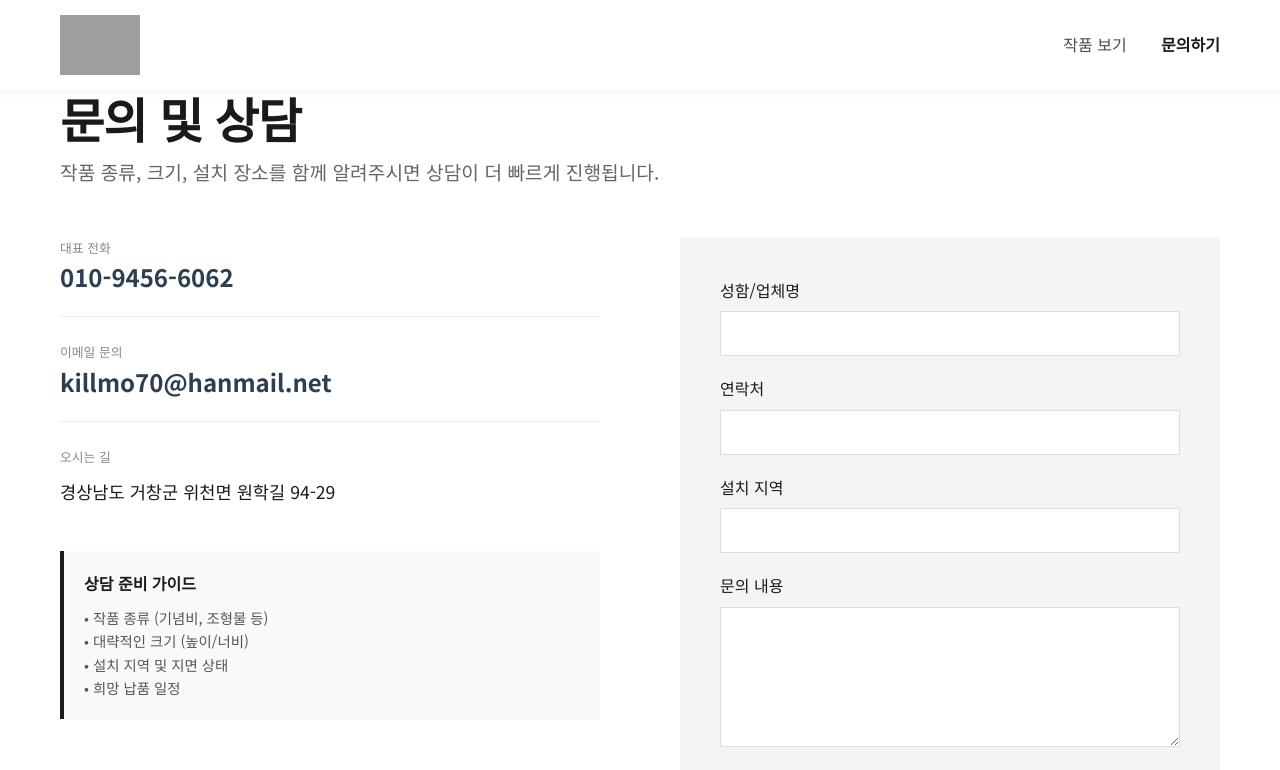
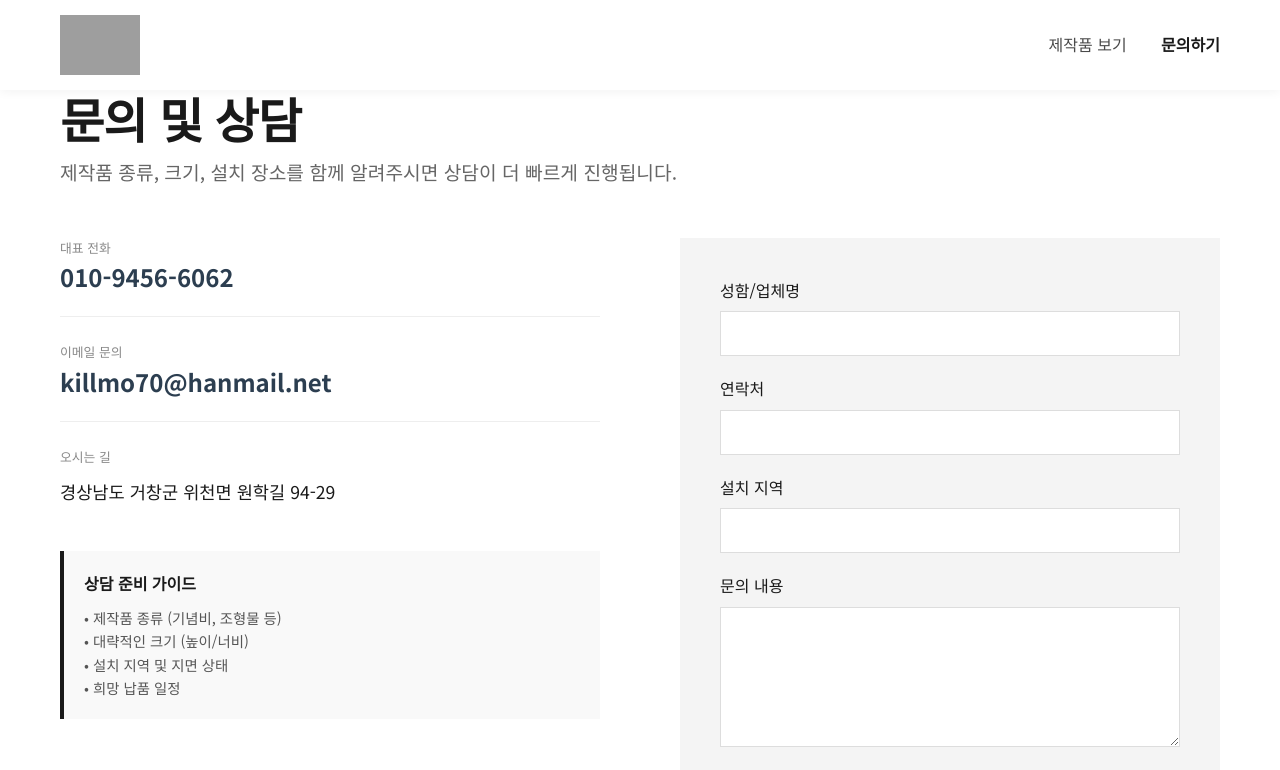
Before and after one commit to ehdgk0214/dongminstone.github.io, a plain HTML site: page index.html in a window 1280 px wide. Both pictures are taken after a click on the button "지금 문의하기". Shown: the top 770 px of the page. Drawn offline with Linux system fonts and the light colour scheme; grey boxes are pictures that could not be loaded.

Commit message:
Update index.html
작품-> 제작품으로 변경

```diff
--- a/index.html
+++ b/index.html
@@ -94,7 +94,7 @@
             padding: 16px 40px; font-size: 1rem; cursor: pointer; transition: var(--transition);
             border: none; font-weight: 500;
         }
-        /* 1. 작품 보기 버튼 (테두리만 있는 스타일로 변경) */
+        /* 1. 제작품 보기 버튼 (테두리만 있는 스타일로 변경) */
         .btn-primary {
             background: transparent;
             border: 1px solid var(--white);
@@ -186,7 +186,7 @@
     <img src="https://raw.githubusercontent.com/ehdgk0214/Dongminstone/main/image%20folder/dongminlogologo.png" alt="동민조형석재 로고" class="logo-img">
 </div>
         <div class="nav-links">
-                <button onclick="showPage('portfolio')" id="btn-port">작품 보기</button>
+                <button onclick="showPage('portfolio')" id="btn-port">제작품 보기</button>
                 <button onclick="showPage('contact')" id="btn-cont">문의하기</button>
             </div>
         </div>
@@ -198,7 +198,7 @@
                 <h1>석재 조형물 · 기념비 · 맞춤 제작</h1>
                 <p>수십 년의 숙련된 기술로 공간의 가치를 더하는 석재 예술을 실현합니다.</p>
                 <div class="cta-group">
-                    <button class="btn btn-primary" onclick="document.getElementById('gallery').scrollIntoView()">작품 보기</button>
+                    <button class="btn btn-primary" onclick="document.getElementById('gallery').scrollIntoView()">제작품 보기</button>
                     <button class="btn btn-outline" onclick="showPage('contact')">문의하기</button>
                 </div>
             </div>
@@ -213,7 +213,7 @@
         </div>
 
         <section id="gallery" class="container">
-            <h2 class="section-title">주요 작품 포트폴리오</h2>
+            <h2 class="section-title">주요 제작품 포트폴리오</h2>
             <div class="gallery-grid" id="gallery-container">
                 </div>
         </section>
@@ -252,7 +252,7 @@
         <section class="container">
             <h1 style="font-size: 3rem;">문의 및 상담</h1>
             <p style="font-size: 1.2rem; margin-bottom: 40px; color: #666;">
-                작품 종류, 크기, 설치 장소를 함께 알려주시면 상담이 더 빠르게 진행됩니다.
+                제작품 종류, 크기, 설치 장소를 함께 알려주시면 상담이 더 빠르게 진행됩니다.
             </p>
 
             <div class="contact-layout">
@@ -272,7 +272,7 @@
                     <div style="background:#f9f9f9; padding:20px; border-left: 4px solid var(--stone-dark);">
                         <h4 style="margin-bottom:10px;">상담 준비 가이드</h4>
                         <ul style="font-size: 0.9rem; color: #555;">
-                            <li>• 작품 종류 (기념비, 조형물 등)</li>
+                            <li>• 제작품 종류 (기념비, 조형물 등)</li>
                             <li>• 대략적인 크기 (높이/너비)</li>
                             <li>• 설치 지역 및 지면 상태</li>
                             <li>• 희망 납품 일정</li>
```
